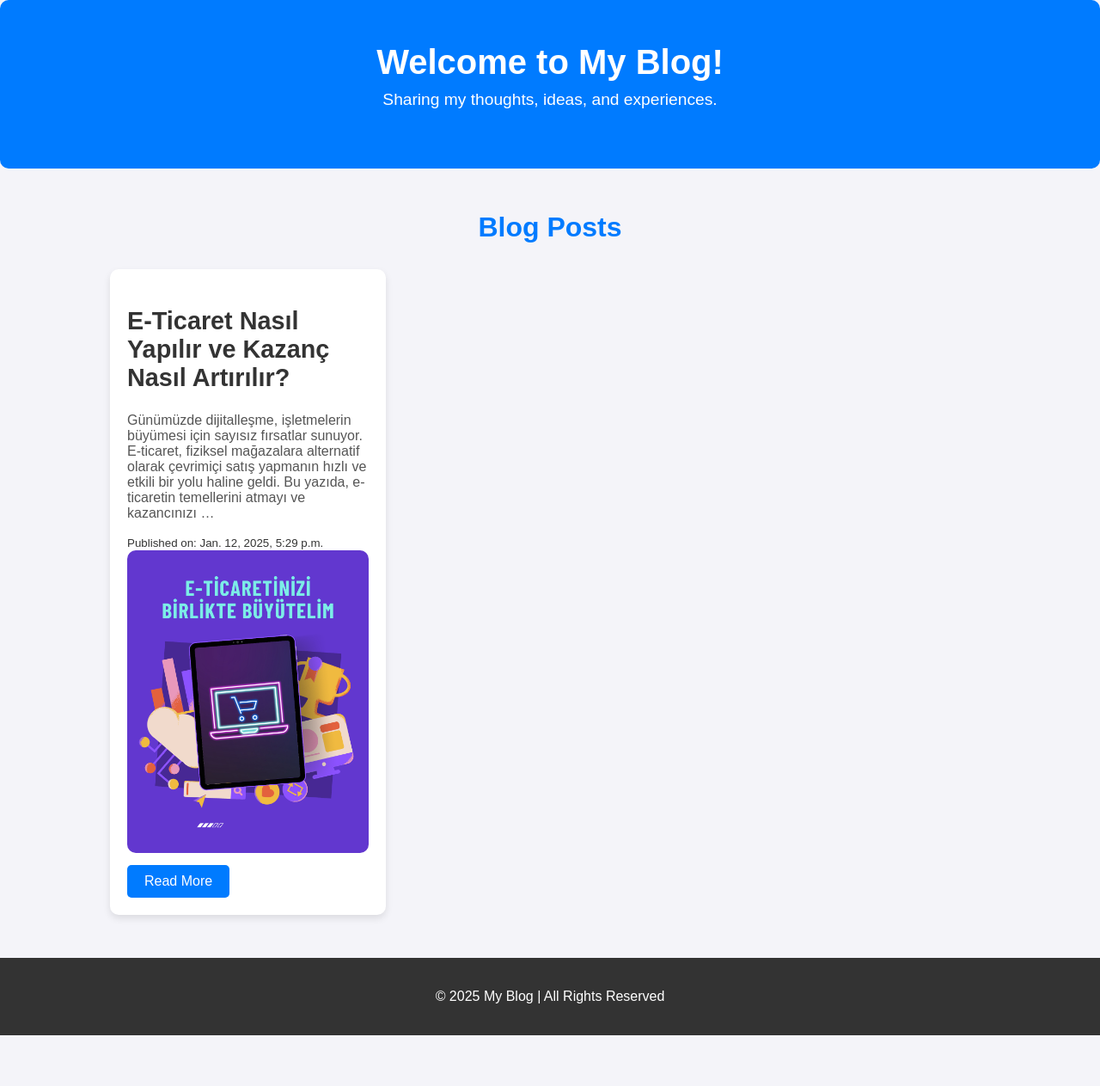
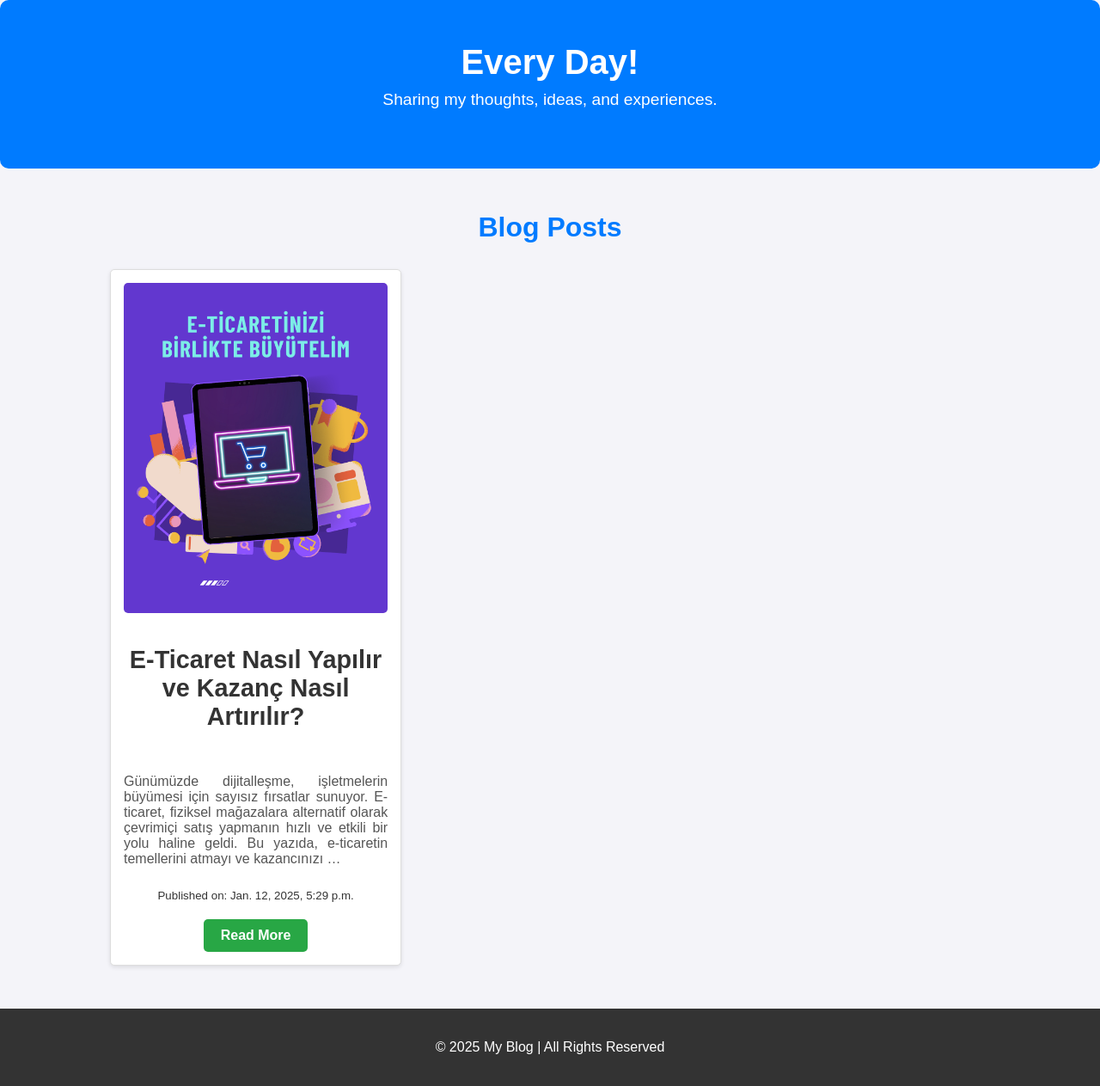
Before and after one commit to beyzagurdogan/blog, a Django app: page / in a window 1280 px wide. Shown: the whole page at 86% size. Before the commit the page ends 1204 px from the top, so only its background shows below. Run offline with Django 5.2, Linux system fonts and the light colour scheme; data comes from the database, SQL or seed files in the repository.

Commit message:
change on homepage

```diff
--- a/blog/templates/blog/home.html
+++ b/blog/templates/blog/home.html
@@ -3,14 +3,16 @@
 <head>
     <meta charset="UTF-8">
     <meta name="viewport" content="width=device-width, initial-scale=1.0">
-    <title>My Blog</title>
+    <title>New Information Every Day</title>
     {% load static %}
     <link rel="stylesheet" href="{% static 'css/styles.css' %}">
+
+
 </head>
 <body>
     <!-- Banner Ekleyelim -->
     <div class="banner">
-        <h2>Welcome to My Blog!</h2>
+        <h2>Every Day!</h2>
         <p>Sharing my thoughts, ideas, and experiences.</p>
     </div>
 
@@ -19,19 +21,23 @@
     <div class="blog-posts">
         {% for post in posts %}
         <div class="blog-post">
-                    <h2>{{ post.title }}</h2>
-                    <p>{{ post.content|truncatewords:30 }}</p>
-                    <small>Published on: {{ post.created_at }}</small>
             {% if post.image %}
             <div class="post-image">
                 <img src="{{ post.image.url }}" alt="{{ post.title }}">
             </div>
             {% endif %}
-                    <a href="#" class="btn">Read More</a>
+            <h2>{{ post.title }}</h2>
+            <p>{{ post.content|truncatewords:30 }}</p>
+            <small>Published on: {{ post.created_at }}</small>
+            <a href="{% url 'blog_detail' blog_id=post.id %}" class="btn btn-primary read-more-btn">Read More</a>
         </div>
         {% endfor %}
     </div>
 </div>
+
+
+</div>
+
 
 <footer>
     <p>© 2025 My Blog | All Rights Reserved</p>
--- a/blog/urls.py
+++ b/blog/urls.py
@@ -2,5 +2,6 @@ from django.urls import path
 from . import views
 
 urlpatterns = [
-    path('', views.blog_home, name='home'),  # Blog ana sayfasına yönlendirme
+    path('', views.blog_home, name='blog_home'),  # Blog ana sayfasına yönlendirme
+    path('post/<int:blog_id>/', views.blog_detail, name='blog_detail'),  # Detay sayfası
 ]
--- a/blog/views.py
+++ b/blog/views.py
@@ -1,6 +1,13 @@
-from django.shortcuts import render
+from django.shortcuts import render, get_object_or_404
 from .models import Blog
+
 
 def blog_home(request):
     posts = Blog.objects.all()  # Tüm blog yazılarını al
     return render(request, 'blog/home.html', {'posts': posts})
+
+
+
+def blog_detail(request, blog_id):
+    post = get_object_or_404(Blog, id=blog_id)  # Yazıyı al veya 404 döndür
+    return render(request, 'blog/detail.html', {'post': post})
--- a/blog_project/urls.py
+++ b/blog_project/urls.py
@@ -1,7 +1,9 @@
 from django.contrib import admin
 from django.urls import path, include
+from django.conf import settings
+from django.conf.urls.static import static
 
 urlpatterns = [
     path('admin/', admin.site.urls),
     path('', include('blog.urls')),  # blog app'in url'lerini dahil et
-]
+]+ static(settings.MEDIA_URL, document_root=settings.MEDIA_ROOT)
--- a/static/css/styles.css
+++ b/static/css/styles.css
@@ -28,52 +28,75 @@ h1 {
     margin-top: 30px;
 }
 
-/* Blog Postu */
+/* Blog Postları */
 .blog-post {
-    background-color: #fff; /* Beyaz zemin */
+    background-color: #fff; /* Beyaz arka plan */
     padding: 20px;
     border-radius: 10px; /* Köşe yuvarlama */
     box-shadow: 0 4px 8px rgba(0, 0, 0, 0.1); /* Hafif gölge efekti */
     transition: transform 0.3s ease; /* Hover efekti */
+    display: flex;
+    flex-direction: column; /* Üst üste yerleştir */
+    align-items: center; /* Ortala */
+    gap: 10px; /* Elemanlar arası boşluk */
 }
 
-/* Hover efekti */
-.blog-post:hover {
-    transform: translateY(-10px);
+/* Görsel */
+.post-image img {
+    width: 100%; /* Tam genişlik */
+    height: auto; /* Oranını koru */
+    border-radius: 10px;
 }
 
 /* Başlık */
 .blog-post h2 {
     font-size: 1.8em;
     color: #333;
+    text-align: center; /* Ortala */
 }
 
 /* İçerik */
 .blog-post p {
     font-size: 1em;
     color: #555;
+    text-align: justify; /* Metni iki yana yasla */
 }
 
-/* Resim */
-.post-image img {
-    width: 100%;
-    height: auto;
-    border-radius: 10px;
-}
 
 /* Buton */
+/* Buton Genel Stili */
 .btn {
     display: inline-block;
     padding: 10px 20px;
+    font-size: 16px;
+    font-weight: bold;
+    color: #fff;
     background-color: #007bff;
-    color: #fff;
+    border: none;
+    border-radius: 5px;
     text-decoration: none;
-    border-radius: 5px;
-    margin-top: 10px;
+    text-align: center;
+    transition: background-color 0.3s ease;
+    cursor: pointer;
 }
 
 .btn:hover {
-    background-color: #0056b3;
+    background-color: #0056b3; /* Hover sırasında koyu mavi */
+    transform: scale(1.05); /* Hafif büyüme efekti */
+}
+
+.btn-primary {
+    background-color: #28a745; /* Örneğin yeşil bir buton */
+}
+
+.btn-primary:hover {
+    background-color: #218838; /* Daha koyu yeşil */
+}
+
+/* "Read More" Butonu Özelleştirme (isteğe bağlı) */
+.read-more-btn {
+    margin-top: 10px;
+    display: inline-block;
 }
 
 /* Footer */
@@ -103,3 +126,66 @@ footer {
     font-size: 1.2em;
     margin-top: 10px;
 }
+.container {
+    width: 80%;
+    margin: auto;
+    font-family: Arial, sans-serif;
+}
+
+.blog-posts {
+    display: flex;
+    flex-wrap: wrap;
+    gap: 20px;
+}
+
+.blog-post {
+    border: 1px solid #ddd;
+    padding: 15px;
+    border-radius: 5px;
+    width: 30%;
+    box-shadow: 0 2px 5px rgba(0, 0, 0, 0.1);
+}
+
+.post-image img {
+    max-width: 100%;
+    border-radius: 5px;
+}
+
+/* Görsel ve Kart Stili */
+.blog-card img {
+    width: 100%; /* Görseller kartın genişliğine göre ayarlanır */
+    height: auto; /* Oran koruma */
+    border-radius: 8px; /* Hafif yuvarlak köşeler */
+    transition: transform 0.3s ease;
+}
+
+.blog-card img:hover {
+    transform: scale(1.03); /* Hover sırasında görsel büyüme */
+}
+
+/* Blog Kartı Genel Stil */
+.blog-card {
+    margin: 20px auto;
+    padding: 15px;
+    max-width: 400px; /* Kart genişliği */
+    background-color: #f9f9f9;
+    box-shadow: 0 4px 8px rgba(0, 0, 0, 0.1);
+    border-radius: 8px;
+    text-align: center;
+    transition: box-shadow 0.3s ease;
+}
+
+.blog-card:hover {
+    box-shadow: 0 8px 16px rgba(0, 0, 0, 0.2); /* Hover sırasında daha büyük gölge */
+}
+
+.blog-card h2 {
+    font-size: 18px; /* Daha küçük başlık */
+    margin-bottom: 10px;
+}
+
+.blog-card p {
+    font-size: 14px; /* Daha küçük yazı boyutu */
+    color: #666; /* Daha yumuşak bir metin rengi */
+    margin-bottom: 15px;
+}
```
Also changed, not shown: blog/templates/blog/detail.html (added, +16 -0 lines). Lines whose indentation alone changed are shown as unchanged.
